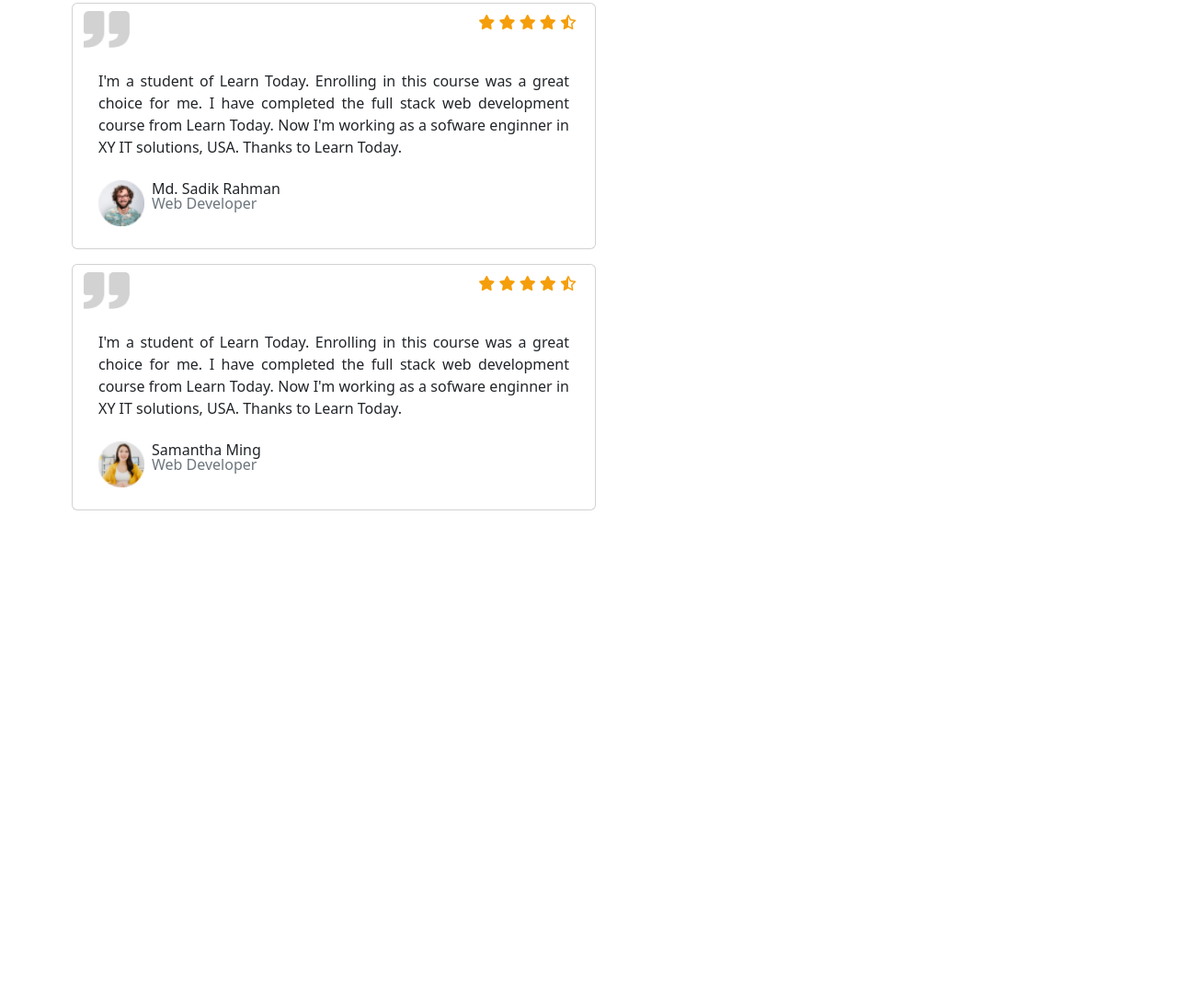
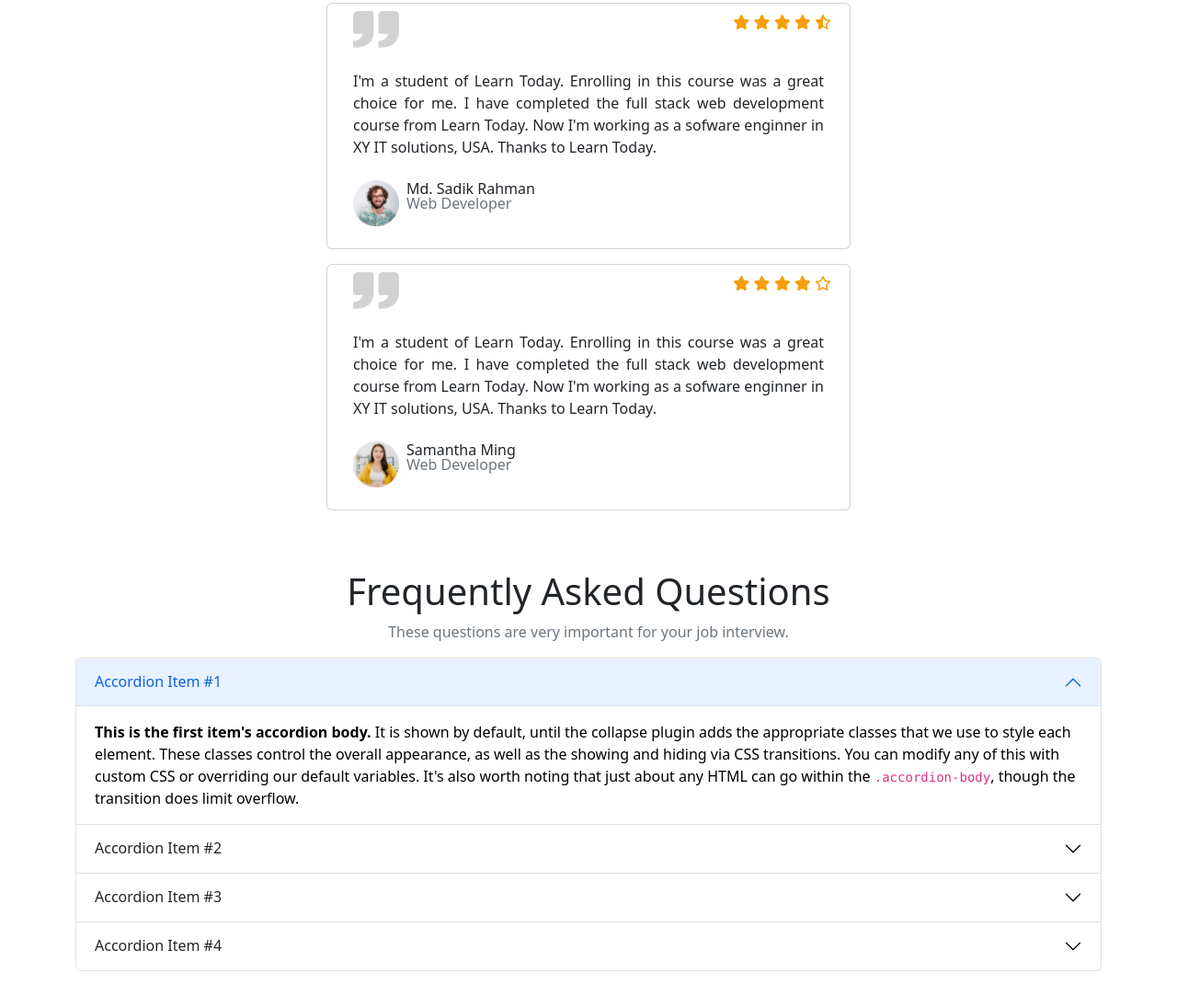
Before and after one commit to sadik2702/Learn-Today, a plain HTML site: page index.html in a window 1280 px wide. Shown: the part 3610-4705 px from the top of the page at 92% size. Before the commit the page ends 4229 px from the top, so only its background shows below. Drawn offline with nearby package versions, Linux system fonts and the light colour scheme.

Commit message:
added accordion

```diff
--- a/index.html
+++ b/index.html
@@ -432,16 +432,16 @@
           </div>
       </section>
 
-      <!-- students feedback -->
+      <!-- students feedback start -->
       <section class="my-5">
         <div class="text-center">
             <h1>Some Students Feedback</h1>
             <p class="text-muted">Studens love this course a lot. Here is some feedback given by the students.<p>
         </div>
-        <div class="row row-cols-1 row-cols-lg-2">
-            <div class="card mb-3 mx-2" style="max-width: 600px;">
+        <div class="row row-cols-1 row-cols-lg-2 justify-content-around">
+            <div class="card mb-3" style="max-width: 620px;">
                 <div class="d-flex justify-content-between">
-                    <img src="images/comma.png" class="card-img-top mini my-2" alt="...">
+                    <img src="images/comma.png" class="card-img-top mini my-2 mx-3" alt="...">
                    <div class="lt-rating m-2">
                     <i class="fa-solid fa-star"></i>
                     <i class="fa-solid fa-star"></i>
@@ -462,15 +462,15 @@
                   </div>
                 </div>
         </div>
-        <div class="card mb-3 mx-2" style="max-width: 600px;">
+        <div class="card mb-3 mx-2" style="max-width: 620px;">
             <div class="d-flex justify-content-between">
-                <img src="images/comma.png" class="card-img-top mini my-2" alt="...">
+                <img src="images/comma.png" class="card-img-top mini my-2 mx-3" alt="...">
                <div class="lt-rating m-2">
                 <i class="fa-solid fa-star"></i>
                 <i class="fa-solid fa-star"></i>
                 <i class="fa-solid fa-star"></i>
                 <i class="fa-solid fa-star"></i>
-                <i class="fa-regular fa-star-half-stroke"></i>
+                <i class="fa-regular fa-star"></i>
                </div>
             </div>
 
@@ -486,7 +486,69 @@
             </div>
         </div>
     </div>
+    <div class="ms-auto d-lg-none d-md-block d-sm-block text-center my-3">
+        <button class="btn bg-primary text-white btn-lg fw-semibold px-5">View All</button>
+      </div>
+      </section>
+       <!-- students feedback end -->
 
+      <!-- frequently asked questions -->
+      <section>
+        <div class="text-center">
+            <h1>Frequently Asked Questions</h1>
+            <p class="text-muted">These questions are very important for your job interview.<p>
+        </div>
+        <!-- accordion -->
+        <div class="accordion" id="accordionExample">
+            <div class="accordion-item">
+              <h2 class="accordion-header" id="headingOne">
+                <button class="accordion-button" type="button" data-bs-toggle="collapse" data-bs-target="#collapseOne" aria-expanded="true" aria-controls="collapseOne">
+                  Accordion Item #1
+                </button>
+              </h2>
+              <div id="collapseOne" class="accordion-collapse collapse show" aria-labelledby="headingOne" data-bs-parent="#accordionExample">
+                <div class="accordion-body">
+                  <strong>This is the first item's accordion body.</strong> It is shown by default, until the collapse plugin adds the appropriate classes that we use to style each element. These classes control the overall appearance, as well as the showing and hiding via CSS transitions. You can modify any of this with custom CSS or overriding our default variables. It's also worth noting that just about any HTML can go within the <code>.accordion-body</code>, though the transition does limit overflow.
+                </div>
+              </div>
+            </div>
+            <div class="accordion-item">
+              <h2 class="accordion-header" id="headingTwo">
+                <button class="accordion-button collapsed" type="button" data-bs-toggle="collapse" data-bs-target="#collapseTwo" aria-expanded="false" aria-controls="collapseTwo">
+                  Accordion Item #2
+                </button>
+              </h2>
+              <div id="collapseTwo" class="accordion-collapse collapse" aria-labelledby="headingTwo" data-bs-parent="#accordionExample">
+                <div class="accordion-body">
+                  <strong>This is the second item's accordion body.</strong> It is hidden by default, until the collapse plugin adds the appropriate classes that we use to style each element. These classes control the overall appearance, as well as the showing and hiding via CSS transitions. You can modify any of this with custom CSS or overriding our default variables. It's also worth noting that just about any HTML can go within the <code>.accordion-body</code>, though the transition does limit overflow.
+                </div>
+              </div>
+            </div>
+            <div class="accordion-item">
+              <h2 class="accordion-header" id="headingThree">
+                <button class="accordion-button collapsed" type="button" data-bs-toggle="collapse" data-bs-target="#collapseThree" aria-expanded="false" aria-controls="collapseThree">
+                  Accordion Item #3
+                </button>
+              </h2>
+              <div id="collapseThree" class="accordion-collapse collapse" aria-labelledby="headingThree" data-bs-parent="#accordionExample">
+                <div class="accordion-body">
+                  <strong>This is the third item's accordion body.</strong> It is hidden by default, until the collapse plugin adds the appropriate classes that we use to style each element. These classes control the overall appearance, as well as the showing and hiding via CSS transitions. You can modify any of this with custom CSS or overriding our default variables. It's also worth noting that just about any HTML can go within the <code>.accordion-body</code>, though the transition does limit overflow.
+                </div>
+              </div>
+            </div>
+            <div class="accordion-item">
+                <h2 class="accordion-header" id="headingFour">
+                  <button class="accordion-button collapsed" type="button" data-bs-toggle="collapse" data-bs-target="#collapseFour" aria-expanded="false" aria-controls="collapseFour">
+                    Accordion Item #4
+                  </button>
+                </h2>
+                <div id="collapseFour" class="accordion-collapse collapse" aria-labelledby="headingFour" data-bs-parent="#accordionExample">
+                  <div class="accordion-body">
+                    <strong>This is the second item's accordion body.</strong> It is hidden by default, until the collapse plugin adds the appropriate classes that we use to style each element. These classes control the overall appearance, as well as the showing and hiding via CSS transitions. You can modify any of this with custom CSS or overriding our default variables. It's also worth noting that just about any HTML can go within the <code>.accordion-body</code>, though the transition does limit overflow.
+                  </div>
+                </div>
+              </div>
+          </div>
       </section>
     </main>
 
```
